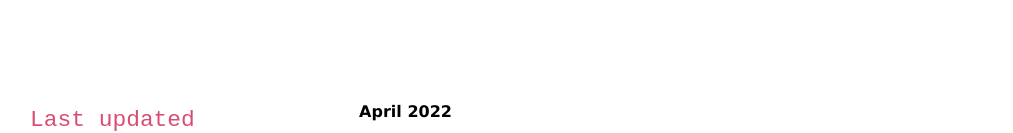
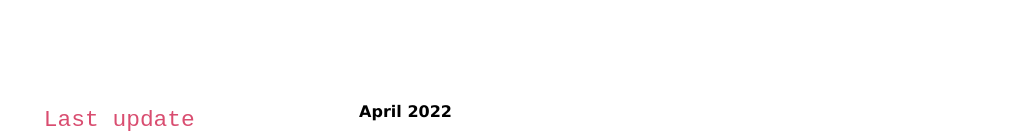
Before and after one commit to elipapa/markdown-cv, a Jekyll site: the page built from index.md, in a window 1280 px wide and 900 px high, scrolled down 5173 px. Shown: the part 767-900 px from the top of the window, without its empty margins (74-1087 px from the left). Built offline with Jekyll 4.4.1, drawn with Linux system fonts in a browser that asks for light colours.

Commit message:
Update index.md

```diff
--- a/index.md
+++ b/index.md
@@ -202,5 +202,5 @@
 
 ## ---
 <br/><br/><br/><br/><br/><br/>
-## Last updated
+## Last update
 __April 2022__
```
